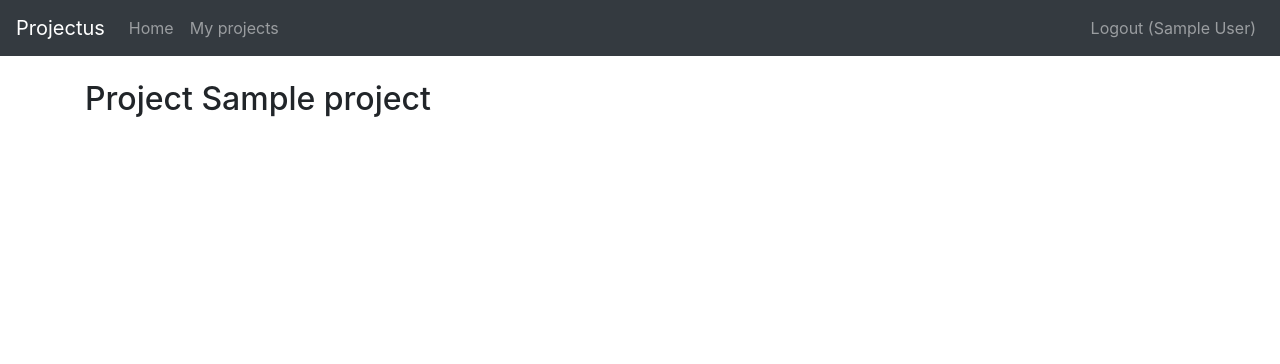
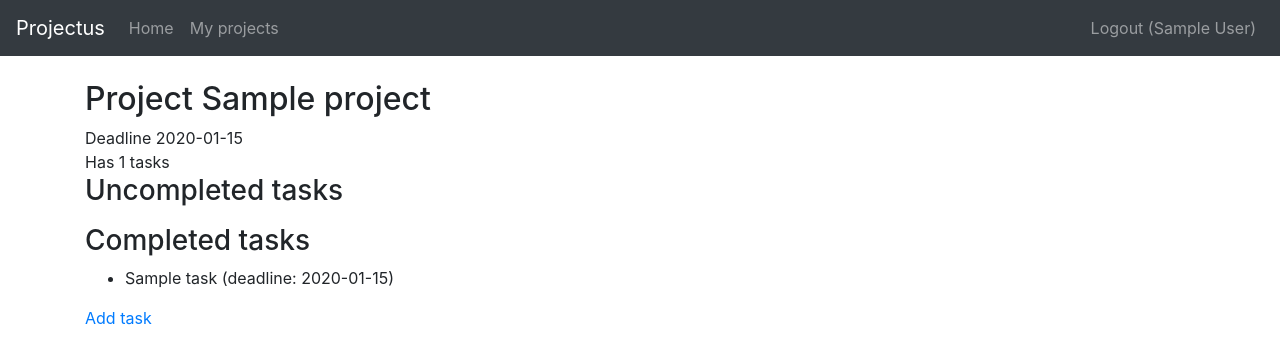
Before and after one commit to ounai/Projectus, a Flask app: page /projects/1/ in a window 1280 px wide. Shown: the top 364 px of the page. Run offline with Flask 2, Linux system fonts and the light colour scheme; a user stored in the database is signed in; tables that the repository leaves empty hold one stand-in row (values such as "Sample post"); some libraries are stand-ins or nearby versions.

Commit message:
ability to view and add tasks

```diff
--- a/application/projects/views.py
+++ b/application/projects/views.py
@@ -2,8 +2,8 @@ from flask import redirect, render_template, request, url_for
 from flask_login import login_required, current_user
 
 from application import app, db
-from application.projects.models import Project
-from application.projects.forms import ProjectForm
+from application.projects.models import Project, Task
+from application.projects.forms import ProjectForm, TaskForm
 
 @app.route("/projects/", methods=["GET"])
 @login_required
@@ -20,6 +20,7 @@ def projects_create():
 
     new_project = Project(form.name.data)
     new_project.account_id = current_user.id
+    new_project.deadline = form.deadline.data
 
     db.session().add(new_project)
     db.session().commit()
@@ -37,7 +38,10 @@ def projects_view(project_id):
     project = Project.query.get(project_id)
 
     if project.account_id == current_user.id:
-        return render_template("projects/view.html", project = Project.query.get(project_id))
+        tasks = Task.query.filter_by(project_id = project.id)
+        task_count = tasks.count()
+
+        return render_template("projects/view.html", project = project, tasks = tasks, task_count = task_count)
     else:
         return redirect(url_for("projects_list"))
 
@@ -46,9 +50,40 @@ def projects_view(project_id):
 def projects_edit(project_id):
     project = Project.query.get(project_id)
 
-    if request.form.get("name") != "":
-        project.name = request.form.get("name")
+    if project.account_id == current_user.id:
+        if request.form.get("name") != "":
+            project.name = request.form.get("name")
 
-    db.session().commit()
+        db.session().commit()
 
     return redirect(url_for("projects_list"))
+
+@app.route("/projects/<project_id>/new_task/", methods=["GET"])
+@login_required
+def tasks_form(project_id):
+    project = Project.query.get(project_id)
+
+    if project.account_id == current_user.id:
+        return render_template("projects/new_task.html", form = TaskForm(), project = project)
+    else:
+        return redirect(url_for("projects_list"))
+
+@app.route("/projects/<project_id>/new_task/", methods=["POST"])
+@login_required
+def tasks_create(project_id):
+    project = Project.query.get(project_id)
+
+    if project.account_id == current_user.id:
+        form = TaskForm(request.form)
+
+        if not form.validate():
+            return render_template("projects/new_task.html", form = form)
+
+        new_task = Task(form.name.data)
+        new_task.project_id = project_id
+        new_task.deadline = form.deadline.data
+
+        db.session().add(new_task)
+        db.session().commit()
+
+    return redirect(url_for("projects_view", project_id = project_id))
--- a/application/templates/projects/new.html
+++ b/application/templates/projects/new.html
@@ -3,7 +3,8 @@
 {% block body %}
   <h2>New project</h2>
   <form method="POST" action="{{ url_for('projects_create') }}">
-    {{ form.name.label }}  {{ form.name }}
+    {{ form.name.label }}  {{ form.name }} <br />
+    {{ form.deadline.label }} {{ form.deadline }}
 
     {% for error in form.name.errors %}
       <br />
--- a/application/templates/projects/view.html
+++ b/application/templates/projects/view.html
@@ -2,4 +2,29 @@
 
 {% block body %}
   <h2>Project {{ project.name }}</h2>
+
+  Deadline {{ project.deadline }}<br />
+  Has {{ task_count }} tasks<br />
+
+  <h3>Uncompleted tasks</h3>
+  <ul>
+    {% for task in tasks %}
+      {% if not task.complete %}
+        <li>{{ task.name }} (deadline: {{ task.deadline }})</li>
+      {% endif %}
+    {% endfor %}
+  </ul>
+
+  <h3>Completed tasks</h3>
+  <ul>
+    {% for task in tasks %}
+      {% if task.complete %}
+        <li>{{ task.name }} (deadline: {{ task.deadline }})</li>
+      {% endif %}
+    {% endfor %}
+  </ul>
+
+  <div>
+    <a href="{{ url_for('tasks_form', project_id = project.id) }}">Add task</a>
+  </div>
 {% endblock %}
```
Also changed, not shown: application/projects/forms.py (+10 -1 lines), application/projects/models.py (+12 -0 lines), application/templates/projects/new_task.html (added, +11 -0 lines), documentation/user_storyt.md (+4 -2 lines).
